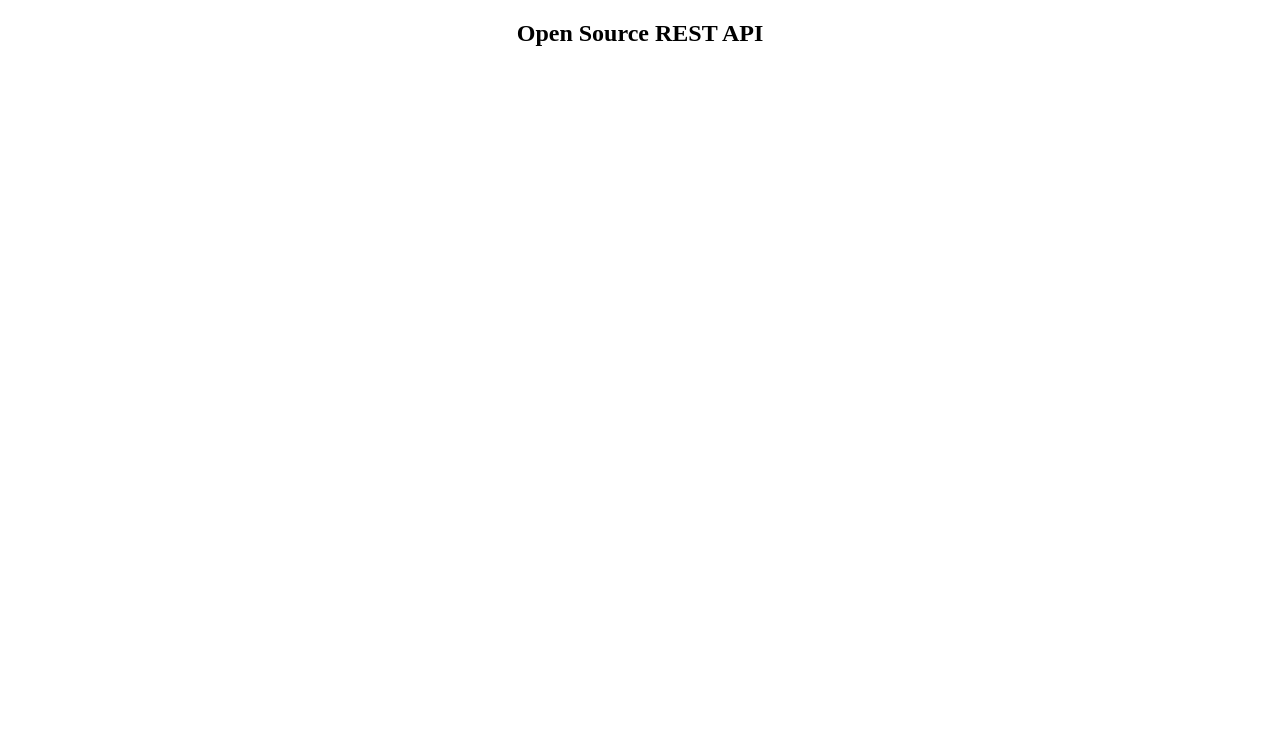
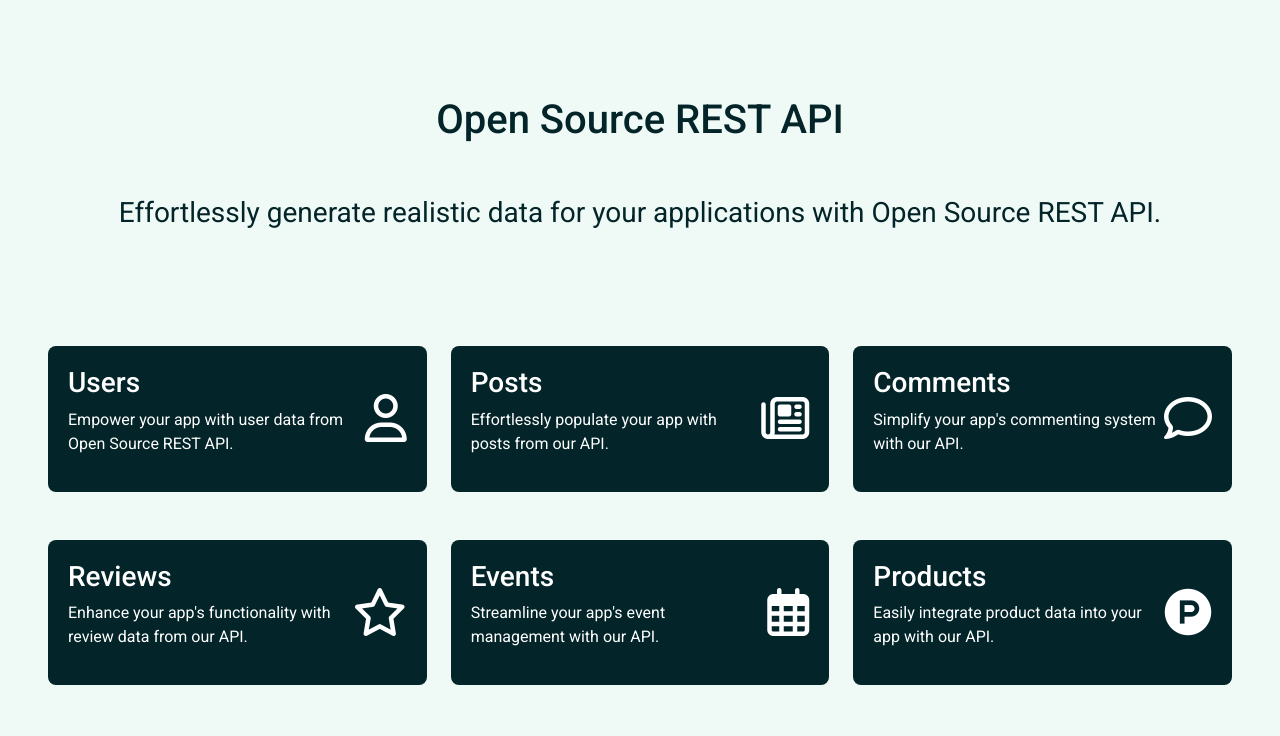
Before and after one commit to Sachin-chaurasiya/Open-Source-REST-API, a website: page public/index.html in a window 1280 px wide. Drawn offline with nearby package versions, Linux system fonts and the light colour scheme.

Commit message:
chore: update landing page

```diff
--- /dev/null
+++ b/public/css/index.css
@@ -0,0 +1,35 @@
+* {
+  margin: 0;
+  padding: 0;
+  line-height: 1.5;
+  box-sizing: border-box;
+  font-family: 'Roboto', sans-serif;
+}
+.h-100vh {
+  height: 100vh;
+}
+.bg-main {
+  background-color: rgb(239 249 245);
+}
+
+.text-white {
+  color: #ffffff;
+}
+
+.text-main {
+  color: #032428;
+}
+
+.route-card {
+  display: flex;
+  justify-content: space-between;
+  align-items: center;
+  gap: 4px;
+  background-color: #032428;
+  border-radius: 0.5rem;
+  padding: 1.25rem;
+  color: #ffffff;
+}
+.route-card-icon i {
+  font-size: 48px;
+}
--- a/public/index.html
+++ b/public/index.html
@@ -4,9 +4,124 @@
     <meta charset="UTF-8" />
     <meta http-equiv="X-UA-Compatible" content="IE=edge" />
     <meta name="viewport" content="width=device-width, initial-scale=1.0" />
+    <meta
+      http-equiv="Content-Security-Policy"
+      content="script-src 'self' https://kit.fontawesome.com/ https://cdn.jsdelivr.net/npm/bootstrap@5.2.3/dist/js/bootstrap.bundle.min.js;"
+    />
+
     <title>Open Source REST API</title>
+
+    <link
+      href="https://cdn.jsdelivr.net/npm/bootstrap@5.2.3/dist/css/bootstrap.min.css"
+      rel="stylesheet"
+      integrity="sha384-rbsA2VBKQhggwzxH7pPCaAqO46MgnOM80zW1RWuH61DGLwZJEdK2Kadq2F9CUG65"
+      crossorigin="anonymous"
+    />
+    <link rel="preconnect" href="https://fonts.googleapis.com" />
+    <link rel="preconnect" href="https://fonts.gstatic.com" crossorigin />
+    <link
+      href="https://fonts.googleapis.com/css2?family=Roboto:ital,wght@0,300;0,400;0,500;0,700;1,300;1,400;1,500;1,700&display=swap"
+      rel="stylesheet"
+    />
+    <link
+      rel="stylesheet"
+      href="https://cdnjs.cloudflare.com/ajax/libs/font-awesome/6.4.0/css/all.min.css"
+      integrity="sha512-iecdLmaskl7CVkqkXNQ/ZH/XLlvWZOJyj7Yy7tcenmpD1ypASozpmT/E0iPtmFIB46ZmdtAc9eNBvH0H/ZpiBw=="
+      crossorigin="anonymous"
+      referrerpolicy="no-referrer"
+    />
+    <link rel="stylesheet" href="./css/index.css" />
+    <link rel="icon" type="image/png" href="./images/favicon.png" />
   </head>
   <body>
-    <h2 align="center">Open Source REST API</h2>
+    <main class="bg-main h-100vh text-main">
+      <section class="p-5" id="showcase">
+        <h1 class="text-center mt-5">Open Source REST API</h1>
+        <p class="text-center mt-5 fs-3">
+          Effortlessly generate realistic data for your applications with Open
+          Source REST API.
+        </p>
+      </section>
+      <section class="p-5" id="routes">
+        <div class="row gy-5">
+          <div class="col-md-4 col-12">
+            <div class="route-card" id="route-users">
+              <div class="route-card-content">
+                <h3>Users</h3>
+                <p>
+                  Empower your app with user data from Open Source REST API.
+                </p>
+              </div>
+              <div class="route-card-icon">
+                <i class="fa-regular fa-user"></i>
+              </div>
+            </div>
+          </div>
+          <div class="col-md-4 col-12">
+            <div class="route-card" id="route-users">
+              <div class="route-card-content">
+                <h3>Posts</h3>
+                <p>Effortlessly populate your app with posts from our API.</p>
+              </div>
+              <div class="route-card-icon">
+                <i class="fa-regular fa-newspaper"></i>
+              </div>
+            </div>
+          </div>
+          <div class="col-md-4 col-12">
+            <div class="route-card" id="route-users">
+              <div class="route-card-content">
+                <h3>Comments</h3>
+                <p>Simplify your app's commenting system with our API.</p>
+              </div>
+              <div class="route-card-icon">
+                <i class="fa-regular fa-comment"></i>
+              </div>
+            </div>
+          </div>
+          <div class="col-md-4 col-12">
+            <div class="route-card" id="route-users">
+              <div class="route-card-content">
+                <h3>Reviews</h3>
+                <p>
+                  Enhance your app's functionality with review data from our
+                  API.
+                </p>
+              </div>
+              <div class="route-card-icon">
+                <i class="fa-regular fa-star"></i>
+              </div>
+            </div>
+          </div>
+          <div class="col-md-4 col-12">
+            <div class="route-card" id="route-users">
+              <div class="route-card-content">
+                <h3>Events</h3>
+                <p>Streamline your app's event management with our API.</p>
+              </div>
+              <div class="route-card-icon">
+                <i class="fa-regular fa-calendar-days"></i>
+              </div>
+            </div>
+          </div>
+          <div class="col-md-4 col-12">
+            <div class="route-card" id="route-users">
+              <div class="route-card-content">
+                <h3>Products</h3>
+                <p>Easily integrate product data into your app with our API.</p>
+              </div>
+              <div class="route-card-icon">
+                <i class="fa-brands fa-product-hunt"></i>
+              </div>
+            </div>
+          </div>
+        </div>
+      </section>
+    </main>
+    <script
+      src="https://cdn.jsdelivr.net/npm/bootstrap@5.2.3/dist/js/bootstrap.bundle.min.js"
+      integrity="sha384-kenU1KFdBIe4zVF0s0G1M5b4hcpxyD9F7jL+jjXkk+Q2h455rYXK/7HAuoJl+0I4"
+      crossorigin="anonymous"
+    ></script>
   </body>
 </html>
```
Also changed, not shown: public/images/favicon.png (added).
